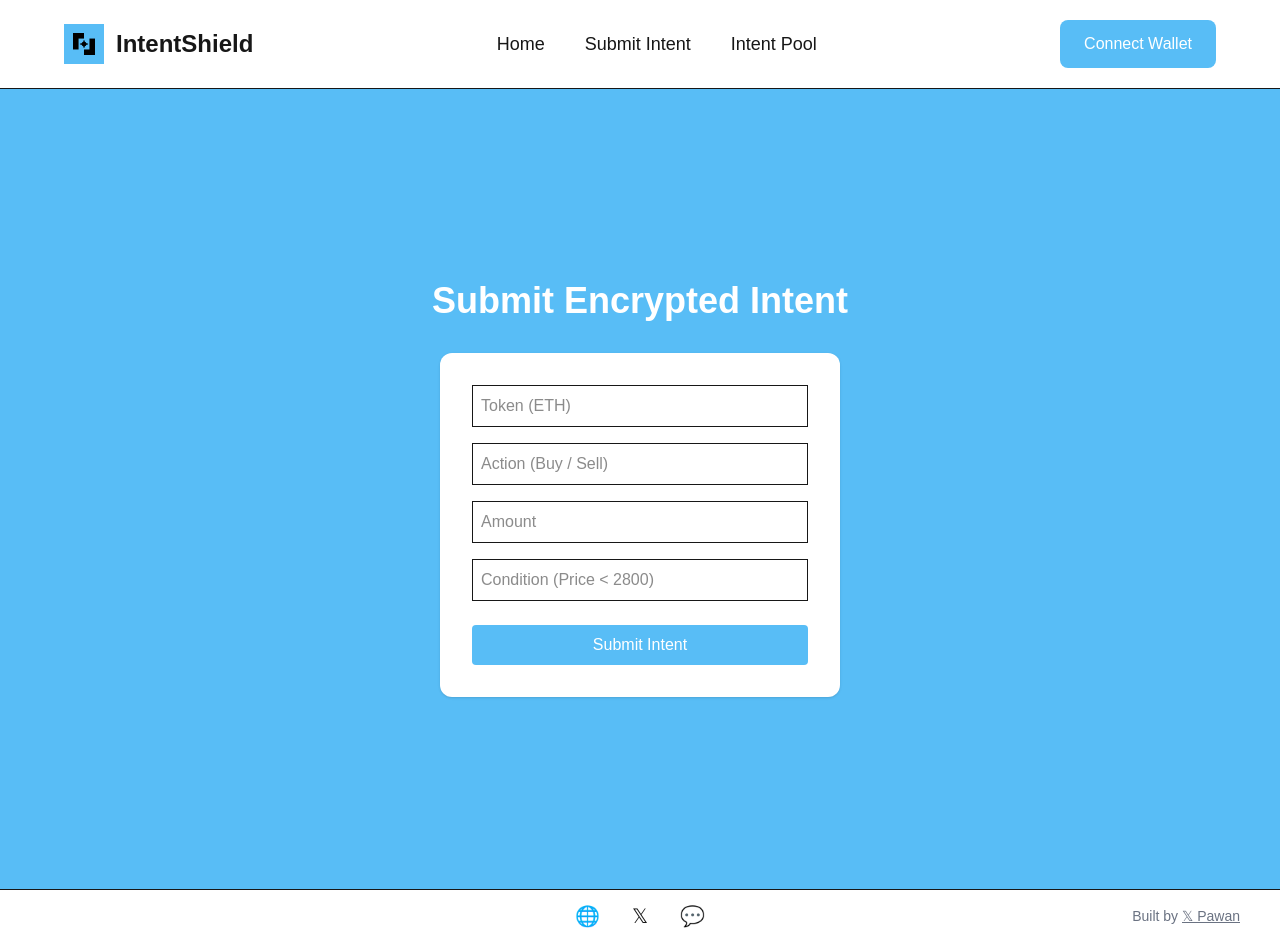
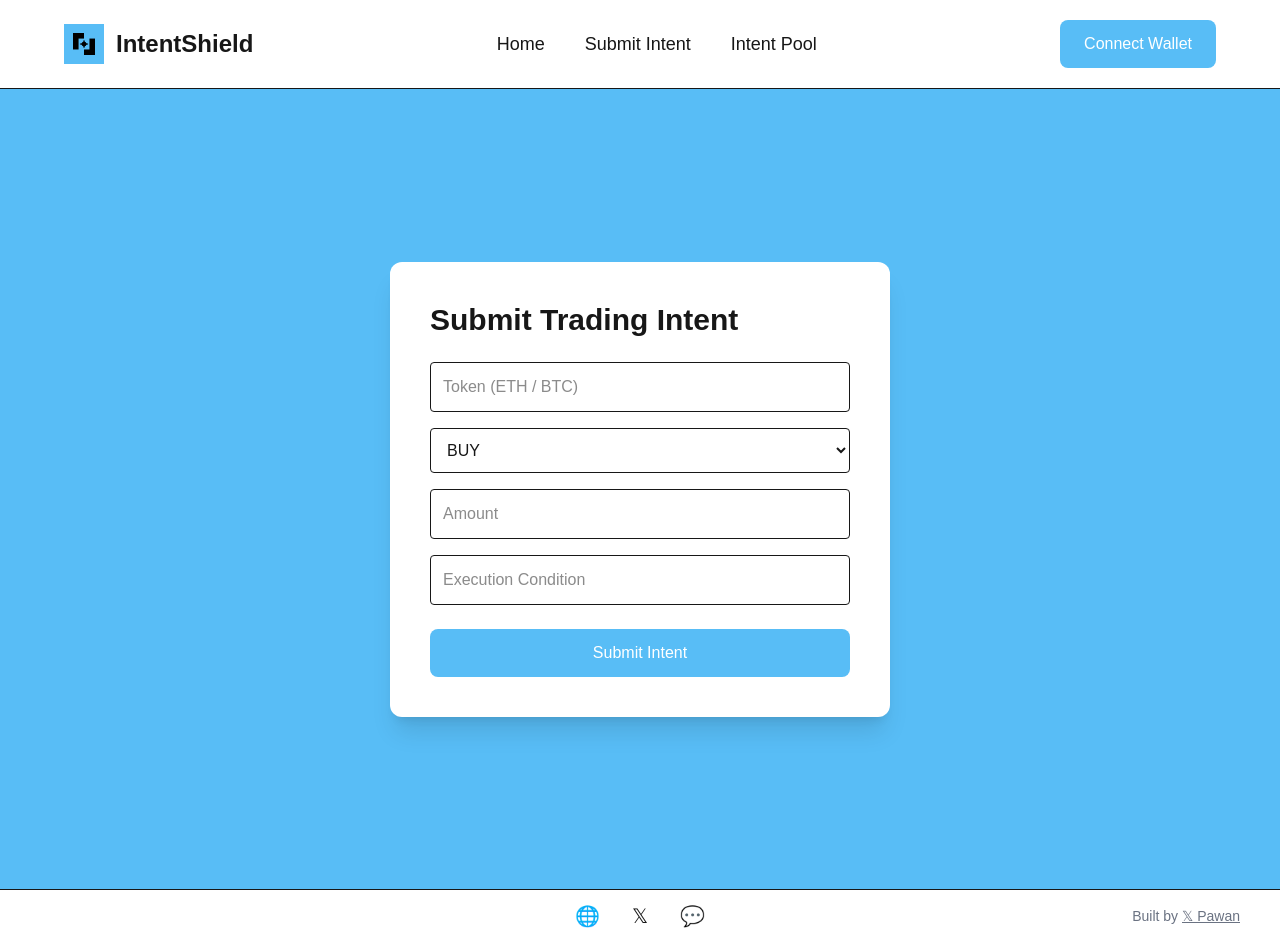
Before and after one commit to Pawan4291/intent-shield, a Next.js app: page /submit in a window 1280 px wide. Built offline with nearby package versions, Linux system fonts and the light colour scheme.

Commit message:
describe change

```diff
--- a/app/pool/page.tsx
+++ b/app/pool/page.tsx
@@ -1,16 +1,74 @@
 "use client"
 
 import { intents } from "../intents"
-import { useState } from "react"
+import { useState, useEffect } from "react"
 
 export default function PoolPage() {
 
 const [revealPhase,setRevealPhase] = useState(false)
 const [,forceUpdate] = useState(0)
+const [timer,setTimer] = useState(20)
+const [hashFeed,setHashFeed] = useState<string[]>([])
+
+
+/* Countdown timer */
+
+useEffect(()=>{
+
+if(revealPhase) return
+
+const interval = setInterval(()=>{
+
+setTimer((t)=>{
+
+if(t <= 1){
+setRevealPhase(true)
+clearInterval(interval)
+return 0
+}
+
+return t - 1
+
+})
+
+},1000)
+
+return ()=>clearInterval(interval)
+
+},[revealPhase])
+
+
+/* Live encrypted hash feed */
+
+useEffect(()=>{
+
+const interval = setInterval(()=>{
+
+const newHash =
+"0x" +
+Math.random()
+.toString(16)
+.substring(2,14)
+
+setHashFeed((prev)=>{
+
+const updated = [newHash + " committing to private pool...", ...prev]
+
+return updated.slice(0,6)
+
+})
+
+},1200)
+
+return ()=>clearInterval(interval)
+
+},[])
+
 
 const startRevealPhase = () => {
 setRevealPhase(true)
 }
+
 
 const revealIntent = async (intent:any) => {
 
@@ -50,6 +108,7 @@ forceUpdate(n=>n+1)
 
 }
 
+
 return(
 
 <div className="min-h-screen bg-gradient-to-b from-[#58BDF6] to-[#4aa3d6] p-12">
@@ -59,26 +118,36 @@ Encrypted Intent Pool
 </h1>
 
 
-{/* Reveal Button */}
+{/* Reveal Countdown */}
 
 <div className="mb-10">
 
 {!revealPhase ? (
 
-<button
-onClick={startRevealPhase}
-className="bg-purple-600 text-white px-6 py-3 rounded-xl shadow-lg hover:scale-105 transition"
->
-Start Reveal Phase
-</button>
+<div className="text-white text-xl font-semibold">
+Reveal Phase starts in: {timer}s
+</div>
 
 ) : (
 
-<div className="text-white text-lg font-semibold">
+<div className="text-green-200 text-xl font-semibold">
 Reveal Phase Active
 </div>
 
 )}
+
+</div>
+
+
+{/* Encrypted Hash Feed */}
+
+<div className="bg-black text-green-400 font-mono p-6 rounded-xl mb-10 shadow-lg h-32 overflow-hidden text-sm">
+
+{hashFeed.map((h,i)=>(
+<div key={i} className="animate-pulse">
+{h}
+</div>
+))}
 
 </div>
 
@@ -121,7 +190,7 @@ return(
 </td>
 
 
-{/* DATA COLUMN */}
+{/* DATA */}
 
 <td className="p-4 font-mono text-blue-700">
 
--- a/app/submit/page.tsx
+++ b/app/submit/page.tsx
@@ -1,25 +1,42 @@
 "use client"
 
 import { useState } from "react"
+import { useRouter } from "next/navigation"
 import { intents } from "../intents"
-import { useRouter } from "next/navigation"
 import CryptoJS from "crypto-js"
 
-export default function SubmitIntent() {
+export default function SubmitPage(){
 
 const router = useRouter()
 
-  const [token, setToken] = useState("")
-  const [action, setAction] = useState("")
-  const [amount, setAmount] = useState("")
-  const [condition, setCondition] = useState("")
+const [token,setToken] = useState("")
+const [action,setAction] = useState("BUY")
+const [amount,setAmount] = useState("")
+const [condition,setCondition] = useState("")
+const [loading,setLoading] = useState(false)
+const [step,setStep] = useState("")
 
 const submitIntent = async () => {
 
+try{
+
+setLoading(true)
+
+setStep("Encrypting intent...")
+
+await new Promise(r => setTimeout(r,1000))
+
+const payload = `${token}|${action}|${amount}|${condition}`
+
+const encrypted = CryptoJS.SHA256(payload).toString()
+
+setStep("Connecting wallet...")
+
 const win = window as any
 
-    if (!win.keplr) {
-      alert("Install Keplr wallet")
+if(!win.keplr){
+alert("Install Keplr Wallet")
+setLoading(false)
 return
 }
 
@@ -33,12 +50,7 @@ export default function SubmitIntent() {
 
 const address = accounts[0].address
 
-    const message = {
-      token,
-      action,
-      amount,
-      condition
-    }
+setStep("Waiting for wallet signature...")
 
 await signer.signAmino(
 address,
@@ -48,75 +60,105 @@ export default function SubmitIntent() {
 sequence: "0",
 fee: { amount: [], gas: "0" },
 msgs: [],
-        memo: JSON.stringify(message)
+memo: "Commit Encrypted Intent"
 }
 )
 
-    const rawIntent = `${token}-${action}-${amount}-${condition}`
+setStep("Broadcasting encrypted intent...")
 
-    const encryptedIntent = CryptoJS.SHA256(rawIntent).toString()
+await new Promise(r => setTimeout(r,1000))
 
-    const newIntent = {
+intents.push({
 id: intents.length + 1,
 token,
 action,
 amount,
 condition,
-      payload: encryptedIntent,
+payload: encrypted,
 status: "Encrypted",
 revealed: false
-    }
+})
 
-    intents.push(newIntent)
+setStep("Intent successfully committed")
+
+await new Promise(r => setTimeout(r,1200))
 
 router.push("/pool")
 
+}catch(e){
+
+alert("Transaction cancelled")
+
+setLoading(false)
+
 }
 
-  return (
+}
 
-    <div className="min-h-screen bg-[#58BDF6] flex flex-col items-center justify-center">
+return(
 
-      <h1 className="text-4xl font-bold text-white mb-8">
-        Submit Encrypted Intent
+<div className="min-h-screen bg-[#58BDF6] flex items-center justify-center p-10">
+
+<div className="bg-white rounded-xl shadow-xl p-10 w-[500px]">
+
+<h1 className="text-3xl font-bold mb-6">
+Submit Trading Intent
 </h1>
 
-      <div className="bg-white p-8 rounded-xl shadow w-[400px]">
-
 <input
-          placeholder="Token (ETH)"
-          className="border p-2 w-full mb-4"
+className="border w-full p-3 rounded mb-4"
+placeholder="Token (ETH / BTC)"
+value={token}
 onChange={(e)=>setToken(e.target.value)}
 />
 
-        <input
-          placeholder="Action (Buy / Sell)"
-          className="border p-2 w-full mb-4"
+<select
+className="border w-full p-3 rounded mb-4"
+value={action}
 onChange={(e)=>setAction(e.target.value)}
-        />
+>
+<option>BUY</option>
+<option>SELL</option>
+</select>
 
 <input
+className="border w-full p-3 rounded mb-4"
 placeholder="Amount"
-          className="border p-2 w-full mb-4"
+value={amount}
 onChange={(e)=>setAmount(e.target.value)}
 />
 
 <input
-          placeholder="Condition (Price < 2800)"
-          className="border p-2 w-full mb-6"
+className="border w-full p-3 rounded mb-6"
+placeholder="Execution Condition"
+value={condition}
 onChange={(e)=>setCondition(e.target.value)}
 />
 
 <button
 onClick={submitIntent}
-          className="bg-[#58BDF6] text-white px-4 py-2 rounded w-full"
+disabled={loading}
+className="bg-[#58BDF6] text-white w-full py-3 rounded-lg"
 >
 Submit Intent
 </button>
+
+{loading && (
+
+<div className="mt-6 text-center">
+
+<div className="animate-pulse text-blue-600 font-semibold">
+{step}
+</div>
+
+</div>
+
+)}
 
 </div>
 
 </div>
 
 )
+
 }
```
Lines whose indentation alone changed are shown as unchanged.
